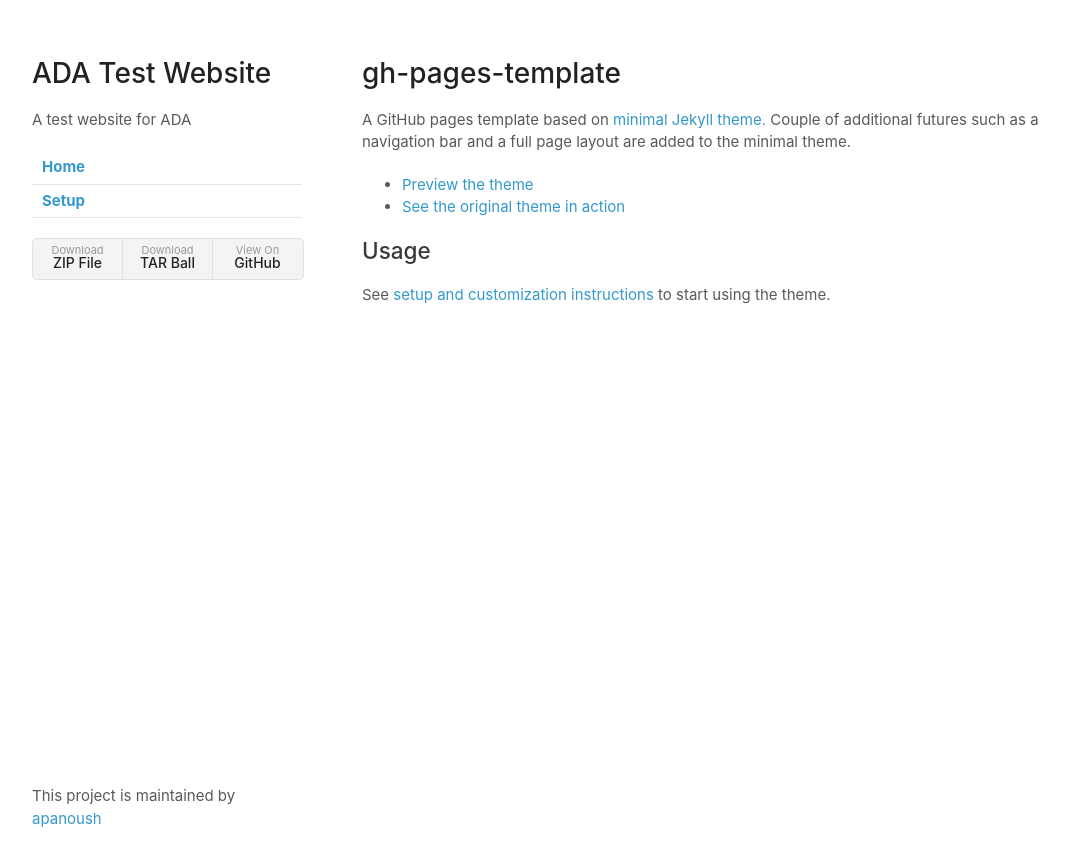
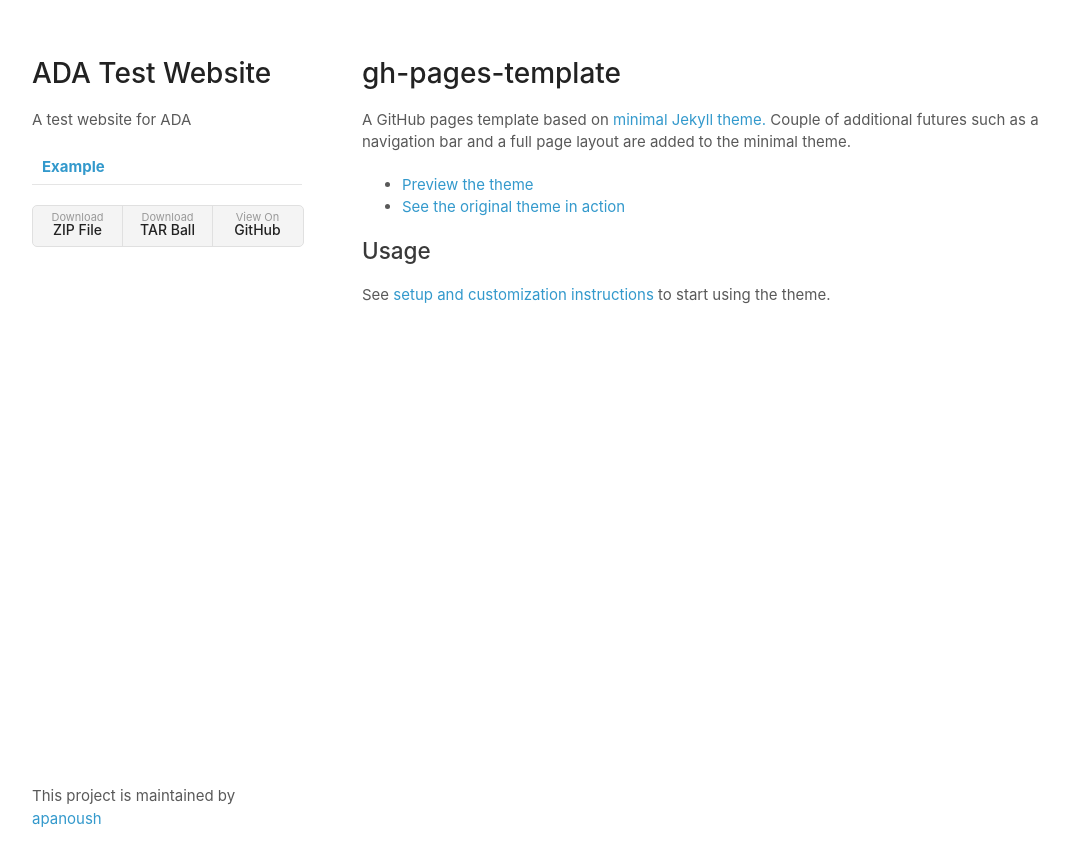
Before and after one commit to apanoush/ada-METAL-website, a Jekyll site: the page built from README.md, in a window 1280 px wide. Shown: the top 866 px of the page, without its empty margins (68-1137 px from the left). Built offline with Jekyll 4.4.1, drawn with Linux system fonts in a browser that asks for light colours; our own code applies the rules of GitHub Pages for plain Markdown files.

Commit message:
Update _config.yml

```diff
--- a/_config.yml
+++ b/_config.yml
@@ -3,7 +3,5 @@
 description: A test website for ADA
 show_downloads: True
 navigation:
-  - title: Home
-    url: /
-  - title: Setup
-    url: setup
+  - title: Example
+    url: example
```
